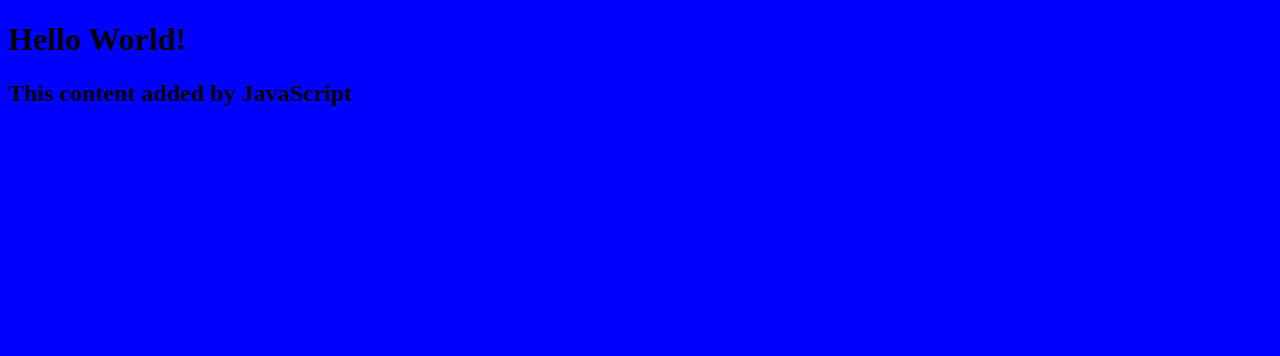
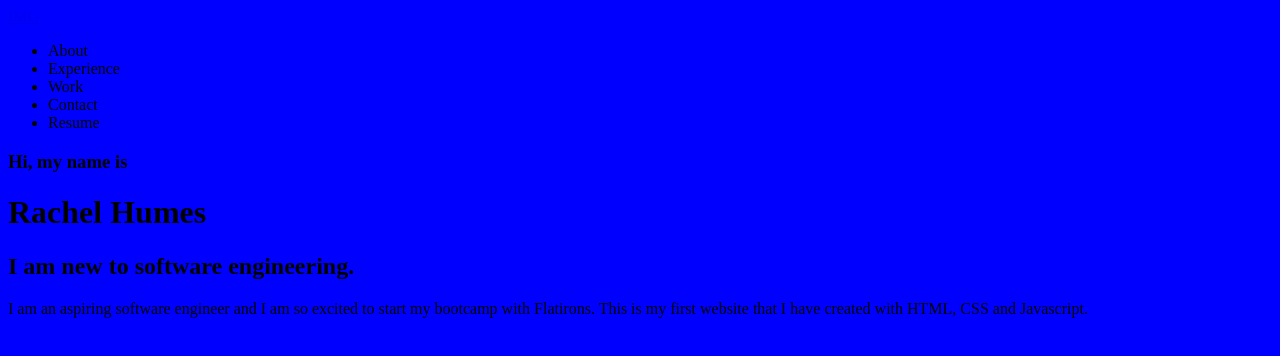
Before and after one commit to racheljoyh/my-personal-website, a plain HTML site: page index.html in a window 1280 px wide. Drawn offline with Linux system fonts and the light colour scheme.

Commit message:
create basic HTML file

```diff
--- a/index.html
+++ b/index.html
@@ -8,7 +8,30 @@
   <title>My Personal Website</title>
 </head>
 <body>
-  <h1>Hello World!</h1>
-  <script src="script.js"></script>
-</body>
+  <header>
+    <a href="#">IMG</a>
+
+    <nav>
+      <ul>
+        <li>About</li>
+        <li>Experience</li>
+        <li>Work</li>
+        <li>Contact</li>
+        <li>Resume</li>
+      </ul>
+    </nav>
+  </header>
+    <h3>Hi, my name is</h3>
+    <h1>Rachel Humes</h1>
+    <h2>I am new to software engineering.</h2>
+    <p>I am an aspiring software engineer
+      and I am so excited to start my bootcamp with Flatirons.
+      This is my first website that I have created with HTML, CSS and Javascript.</p>
+  <main>
+    <section>
+
+    </section>
+  </main>
+
+  </body>
 </html>
```
